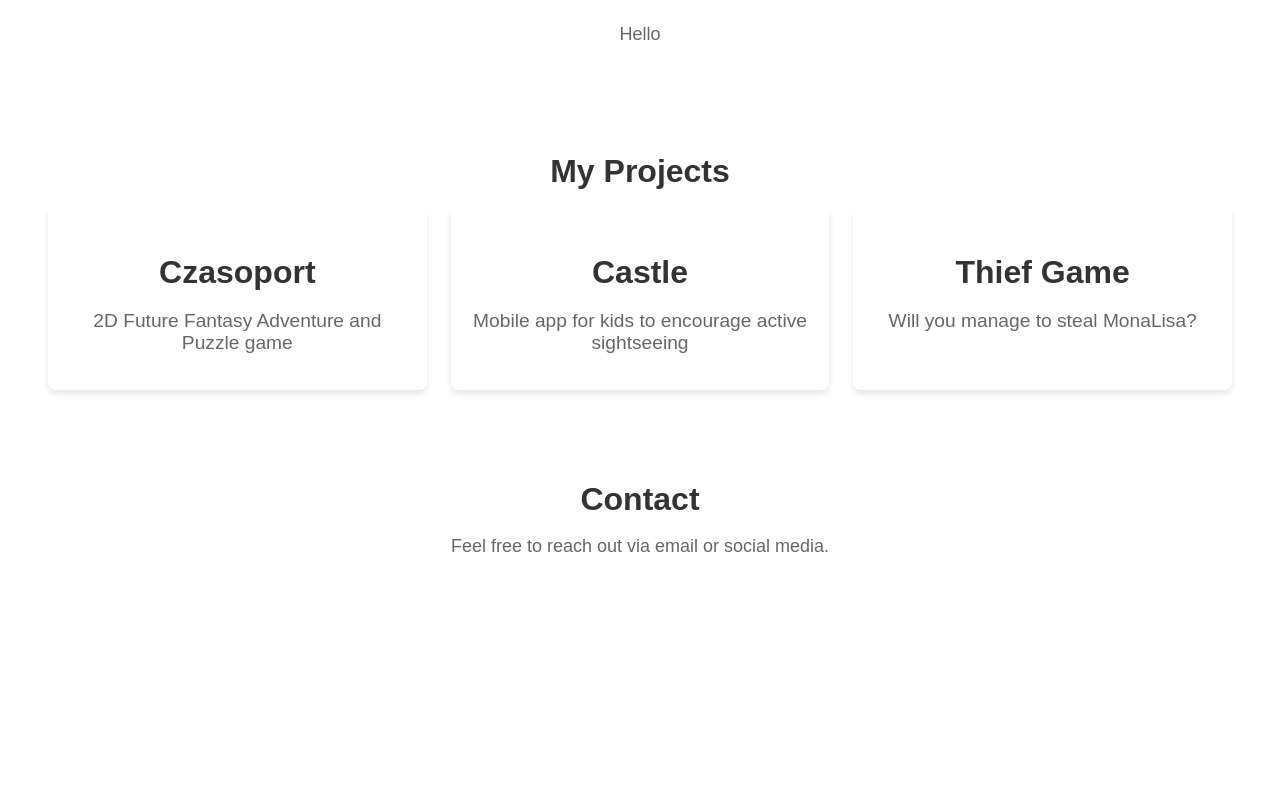
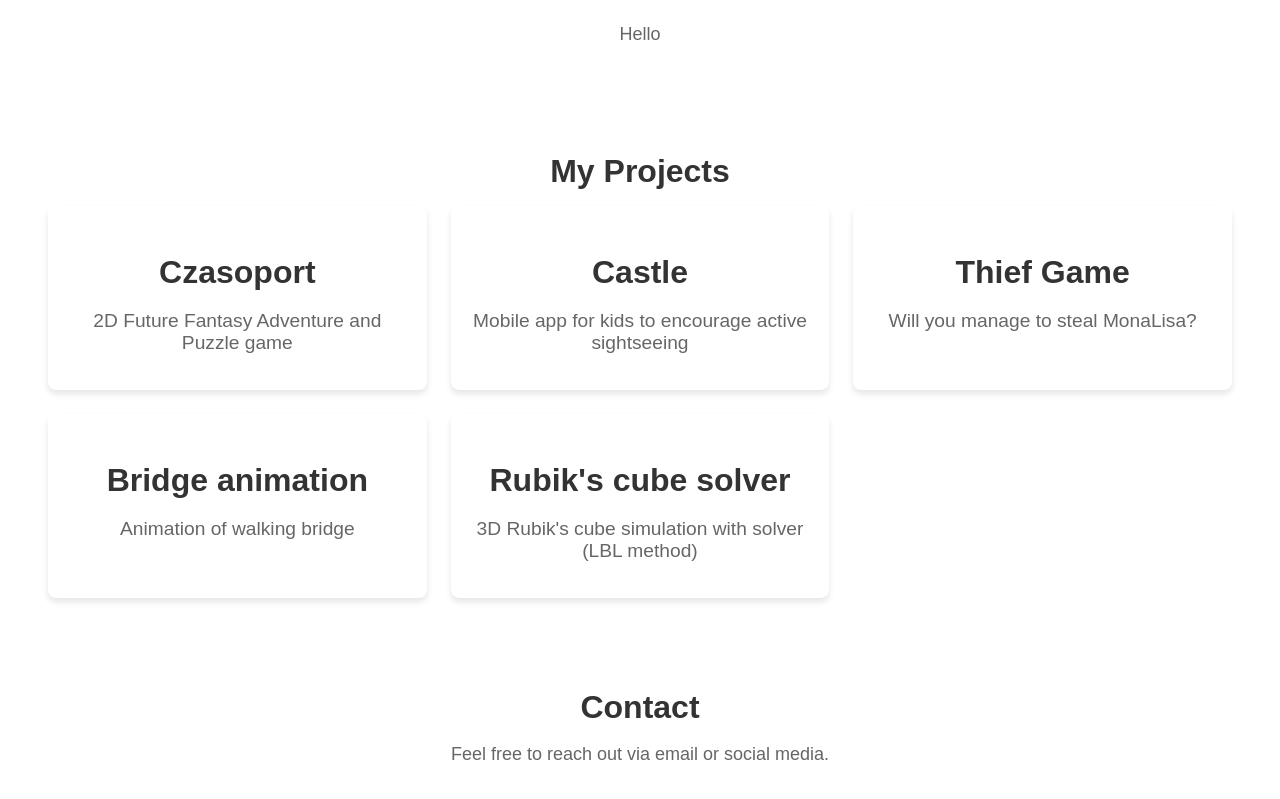
Before and after one commit to Mikosztyla/Mikosztyla.github.io, a React (Create React App) app: page / in a window 1280 px wide. Shown: the part 890-1689 px from the top of the page. Before the commit the page ends 1497 px from the top, so only its background shows below. Built offline with nearby package versions, Linux system fonts and the light colour scheme.

Commit message:
More projects

```diff
--- a/src/Portfolio.js
+++ b/src/Portfolio.js
@@ -30,15 +30,22 @@ const Portfolio = ({ openProjectDetail }) => {
                         <h3 className="project-title">Czasoport</h3>
                         <p className="project-description">2D Future Fantasy Adventure and Puzzle game</p>
                     </div>
-                    <div className="project-card" onClick={() => openProjectDetail('project2')}>
+                    <div className="project-card" onClick={() => openProjectDetail('castle')}>
                         <h3 className="project-title">Castle</h3>
                         <p className="project-description">Mobile app for kids to encourage active sightseeing</p>
                     </div>
-                    <div className="project-card" onClick={() => openProjectDetail('project3')}>
+                    <div className="project-card" onClick={() => openProjectDetail('thiefGame')}>
                         <h3 className="project-title">Thief Game</h3>
                         <p className="project-description">Will you manage to steal MonaLisa?</p>
                     </div>
-                    {/* Add more project cards as needed */}
+                    <div className="project-card" onClick={() => openProjectDetail('bridgeAnim')}>
+                        <h3 className="project-title">Bridge animation</h3>
+                        <p className="project-description">Animation of walking bridge</p>
+                    </div>
+                    <div className="project-card" onClick={() => openProjectDetail('cubeSolver')}>
+                        <h3 className="project-title">Rubik's cube solver</h3>
+                        <p className="project-description">3D Rubik's cube simulation with solver (LBL method)</p>
+                    </div>
                 </div>
             </section>
 
--- a/src/ProjectDetail.css
+++ b/src/ProjectDetail.css
@@ -45,6 +45,16 @@
     margin-bottom: 20px;
 }
 
+.project-link {
+    color: #333;
+    text-decoration: none;
+    transition: color 0.3s;
+}
+
+.project-link:hover {
+    color: #007bff;
+}
+
 /* Title and description styling */
 .project-title {
     font-size: 2rem;
--- a/src/ProjectDetail.js
+++ b/src/ProjectDetail.js
@@ -6,27 +6,43 @@ const ProjectDetail = ({ projectId, closeProjectDetail }) => {
     const projectData = {
         czasoport: {
             title: 'Czasoport',
+            description: 'This project is the result of my first big and finished group project in AGH Code Industry. Working with over 20 people, first as a developer then also as a Scrum Master I\'ve led this project to the finish. It\'s a 2D future, fantasy, adventure and puzzle game made with C# and Unity, where you have to save the humanity from distinction.\n\nImmerse yourself in this world and crack all the puzzles!',
+            images: ['/images/czasoport-1.jpg', '/images/czasoport-2.jpg'],
+            github: 'https://github.com/AGH-Code-Industry/czasoport',
+            youtube: null,
+            itch: null,
+        },
+        castle: {
+            title: 'Project \"Castle\"',
+            description: 'I\'m still working on this project, and ',
+            images: ['/images/project2-1.jpg'],
+            github: null,
+            youtube: null,
+            itch: null,
+        },
+        thiefGame: {
+            title: 'Project 3',
+            description: 'A description for project 3.',
+            images: ['/images/project3-1.jpg', '/images/project3-2.jpg'],
+            github: 'https://github.com/your-username/project3',
+            youtube: null,
+            itch: null,
+        },
+        bridgeAnim: {
+            title: 'Czasoport',
             description: 'A time tracking app for personal productivity.',
             images: ['/images/czasoport-1.jpg', '/images/czasoport-2.jpg'],
             github: 'https://github.com/your-username/czasoport',
             youtube: 'https://www.youtube.com/watch?v=yourvideoid',
             itch: 'https://yourgame.itch.io/czasoport',
         },
-        project2: {
-            title: 'Project 2',
-            description: 'A description for project 2.',
-            images: ['/images/project2-1.jpg'],
-            github: null, // No GitHub for this project
-            youtube: null, // No YouTube for this project
-            itch: 'https://yourgame.itch.io/project2',
-        },
-        project3: {
-            title: 'Project 3',
-            description: 'A description for project 3.',
-            images: ['/images/project3-1.jpg', '/images/project3-2.jpg'],
-            github: 'https://github.com/your-username/project3',
-            youtube: null, // No YouTube for this project
-            itch: null, // No itch.io for this project
+        cubeSolver: {
+            title: 'Czasoport',
+            description: 'A time tracking app for personal productivity.',
+            images: ['/images/czasoport-1.jpg', '/images/czasoport-2.jpg'],
+            github: 'https://github.com/your-username/czasoport',
+            youtube: 'https://www.youtube.com/watch?v=yourvideoid',
+            itch: 'https://yourgame.itch.io/czasoport',
         },
     };
 
```
